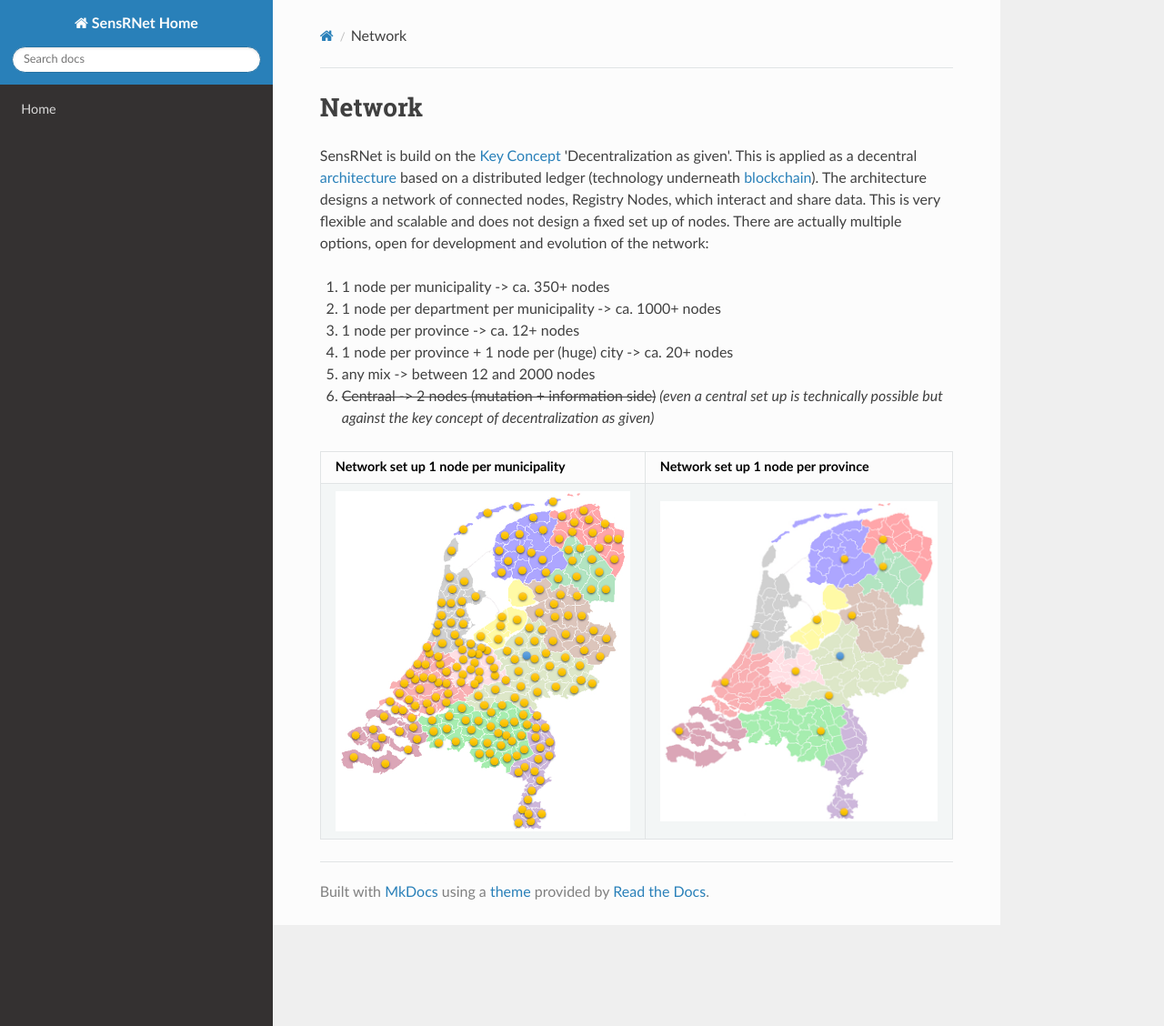
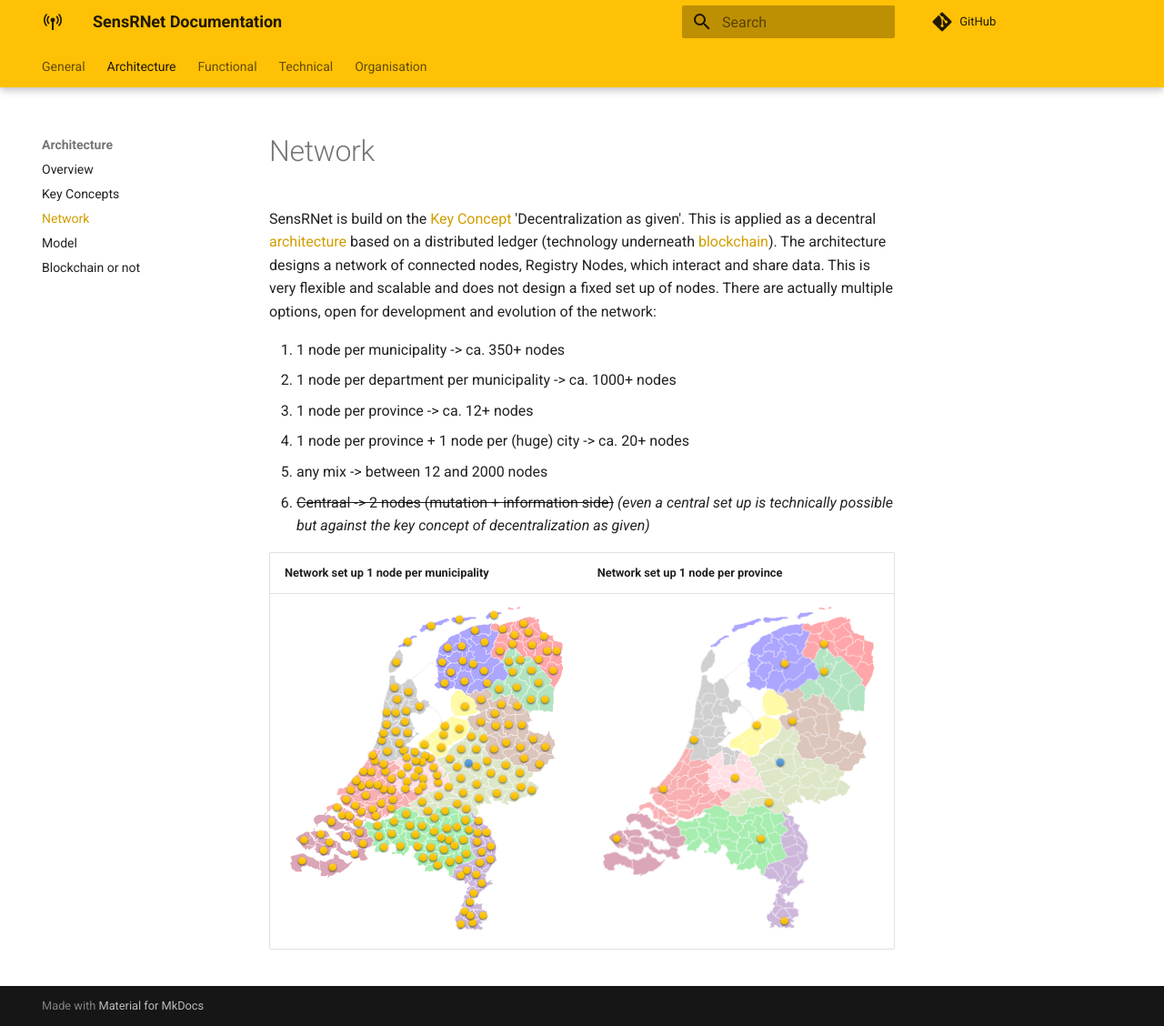
Before and after one commit to kadaster-labs/sensrnet-home, an MkDocs documentation site: the page built from docs/Network.md, in a window 1280 px wide and 1128 px high. Shown: the whole window at 91% size. Built offline with MkDocs 1.6.1 and Material for MkDocs 9.7.7, drawn with Linux system fonts in a browser that asks for light colours; nearby versions of some CDN libraries; comment, search, counter and statistics services are not loaded.

Commit message:
fixing layout and navigation

```diff
--- a/mkdocs.yml
+++ b/mkdocs.yml
@@ -1,6 +1,36 @@
-site_name: SensRNet Home
+site_name: SensRNet Documentation
 docs_dir: docs
 site_dir: site
+repo_url: https://github.com/kadaster-labs/sensrnet-home
 nav:
-    - Home: README.md
-theme: readthedocs
+    - 'General':
+      - Overview: README.md
+      - ProductVision.md
+      - SystemDescriptionNL.md
+    - 'Architecture':
+      - Overview: Architecture.md
+      - KeyConcepts.md
+      - Network.md
+      - Model.md
+      # - Definitions.rst
+      - Blockchain.md
+    - 'Functional':
+      - Use Cases (NL): UseCasesNL.md
+      - TestScenariosNL.md
+    - 'Technical':
+      - Overview: Deployment.md
+      - Multichain: SyncMultiChainEN.md
+    - 'Organisation':
+      - Functional Advisory Board: FAB.md
+      - Users Group: UsersGroup.md
+theme:
+  name: material
+  features:
+    - navigation.instant
+    - navigation.tabs
+    - navigation.tabs.sticky
+    - navigation.sections
+  palette:
+    primary: amber
+  icon:
+    logo: material/antenna
```
Also changed, not shown: docs/README.md (added, +53 -0 lines), docs/notes/index.md (added, +22 -0 lines).
